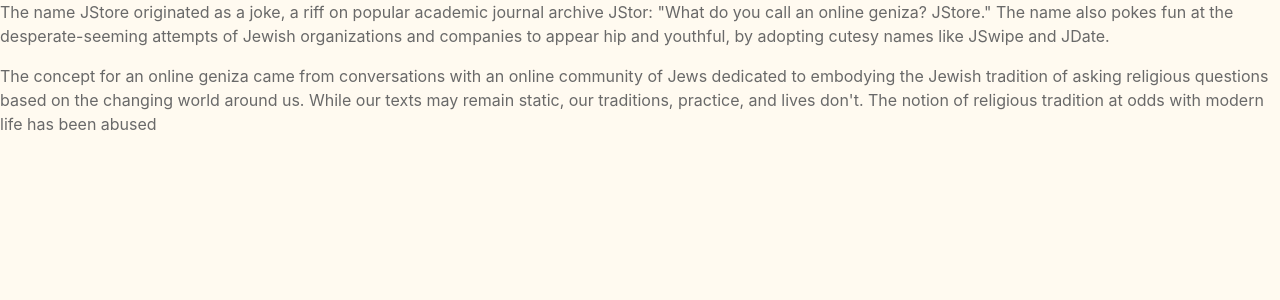
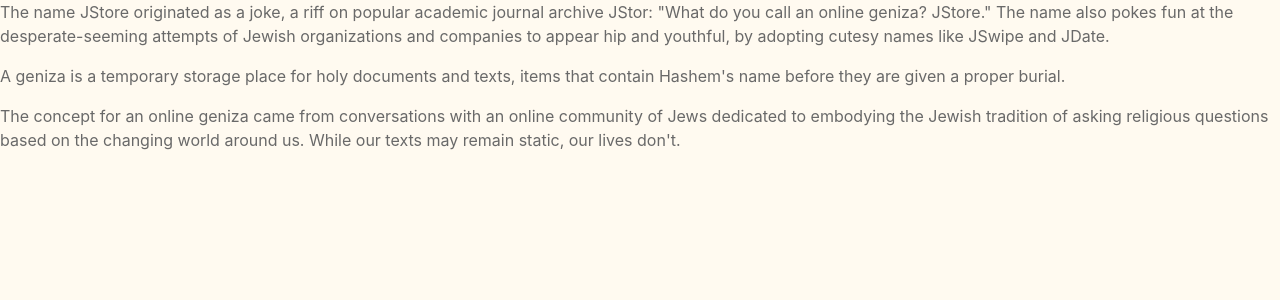
Before and after one commit to tevyecowan/j_store, a PHP site: page /about.php in a window 1280 px wide. Shown: the part 88-388 px from the top of the page. Run offline with PHP 8.4, Linux system fonts and the light colour scheme.

Commit message:
update about page, commenting archive page

```diff
--- a/about.php
+++ b/about.php
@@ -29,10 +29,14 @@ by adopting cutesy names like JSwipe and JDate.
 </p>
 
 <p>
+A geniza is a temporary storage place for holy documents and texts, items that contain Hashem's name
+before they are given a proper burial.
+</p>
+
+<p>
 The concept for an online geniza came from conversations with an online community of Jews dedicated to
 embodying the Jewish tradition of asking religious questions based on the changing world around us.
-While our texts may remain static, our traditions, practice, and lives don't. The notion of religious tradition
-at odds with modern life has been abused
+While our texts may remain static, our lives don't.
 </p>
 
 <!-- 					SCRIPTS					-->
--- a/archive.php
+++ b/archive.php
@@ -29,6 +29,8 @@ $_SESSION['returnPage'] = $returnPage;
 
                 <?php
                 include ('includes/mysqli_connect.php');
+
+				//queries distinct items from database
                 $query = "select distinct filename, description
 						from uploads
 						;";
@@ -39,7 +41,7 @@ $_SESSION['returnPage'] = $returnPage;
                 $result = mysqli_query ($dbc, $query);
                 echo "<div class=\"list-group\">";
                 while ($row = mysqli_fetch_assoc($result)) {
-                    echo "<a href=\"#\" style=\"width:35%;\" class=\"list-group-item list-group-item-action flex-column align-items-start\">";
+                    echo "<a href=\"#\" style=\"width:50%;\" class=\"list-group-item list-group-item-action flex-column align-items-start\">";
                     echo  "<h5 class=\"mb-1\">" .  $row['filename']  . "</h5>";
                     echo "<p class=\"mb-1\">".$row['description']."</p>";
                     echo "</a>";
```
